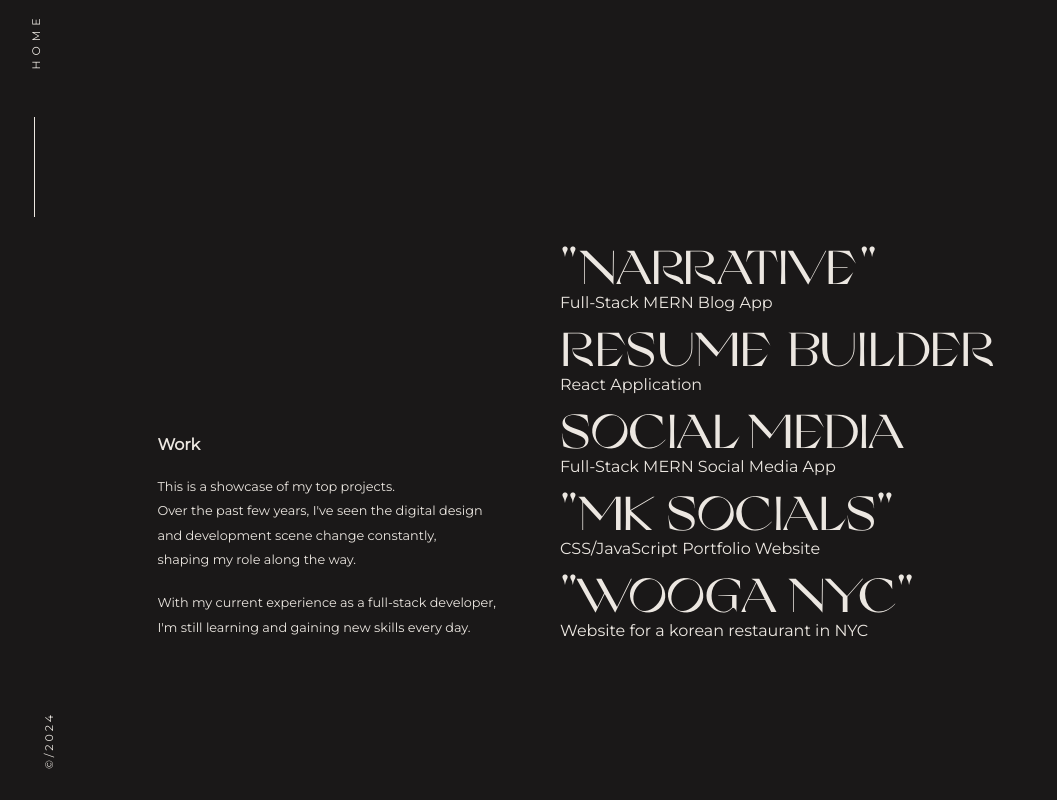
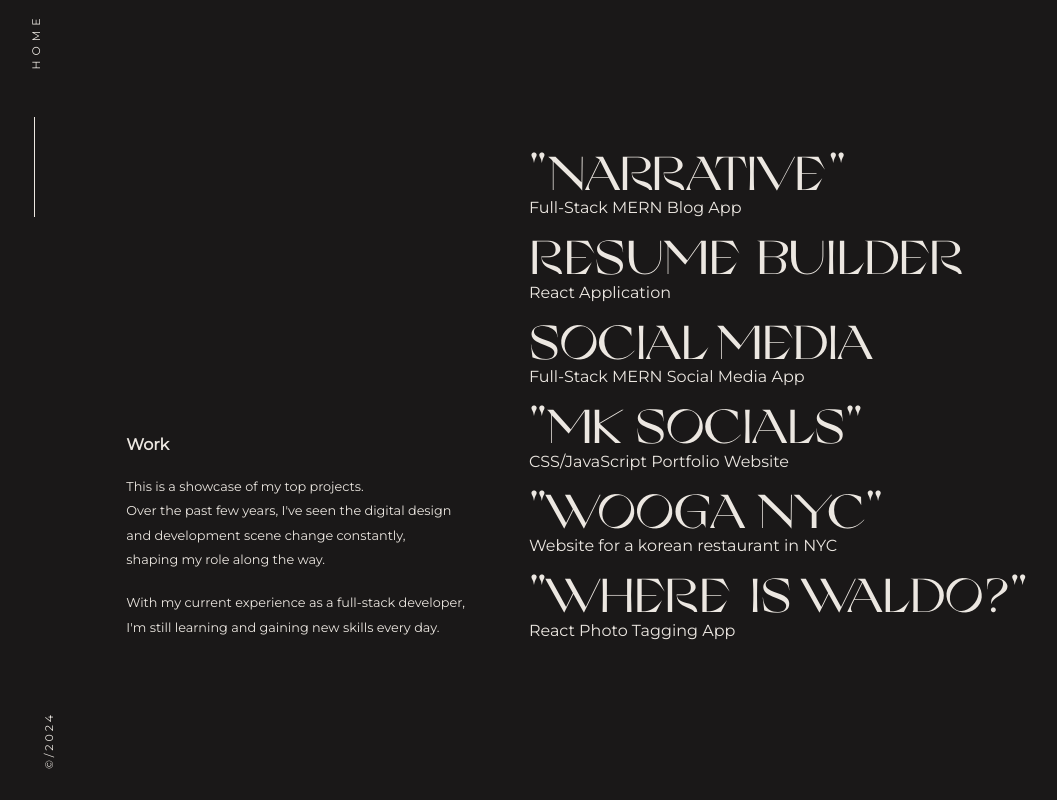
Before and after one commit to victoriakapelush/React-Portfolio-Website, a React (Vite) app: page /work in a window 1280 px wide. Shown: the whole page, without its empty margins (7-1064 px from the left). Built offline with nearby package versions, Linux system fonts and the light colour scheme.

Commit message:
Add project into portfolio

```diff
--- a/src/components/Work.jsx
+++ b/src/components/Work.jsx
@@ -102,6 +102,20 @@ function Work() {
             "Wooga NYC"
           </a>
           <a className="gh-link">Website for a korean restaurant in NYC</a>
+          <a
+            className="link-work-name"
+            href="https://photo-tagging-app-1.onrender.com"
+            target="_blank"
+          >
+            "Where is Waldo?"
+          </a>
+          <a
+            className="gh-link"
+            href="https://github.com/victoriakapelush/Photo-Tagging-App"
+            target="_blank"
+          >
+            React Photo Tagging App
+          </a>
         </div>
       </div>
     </div>
```
